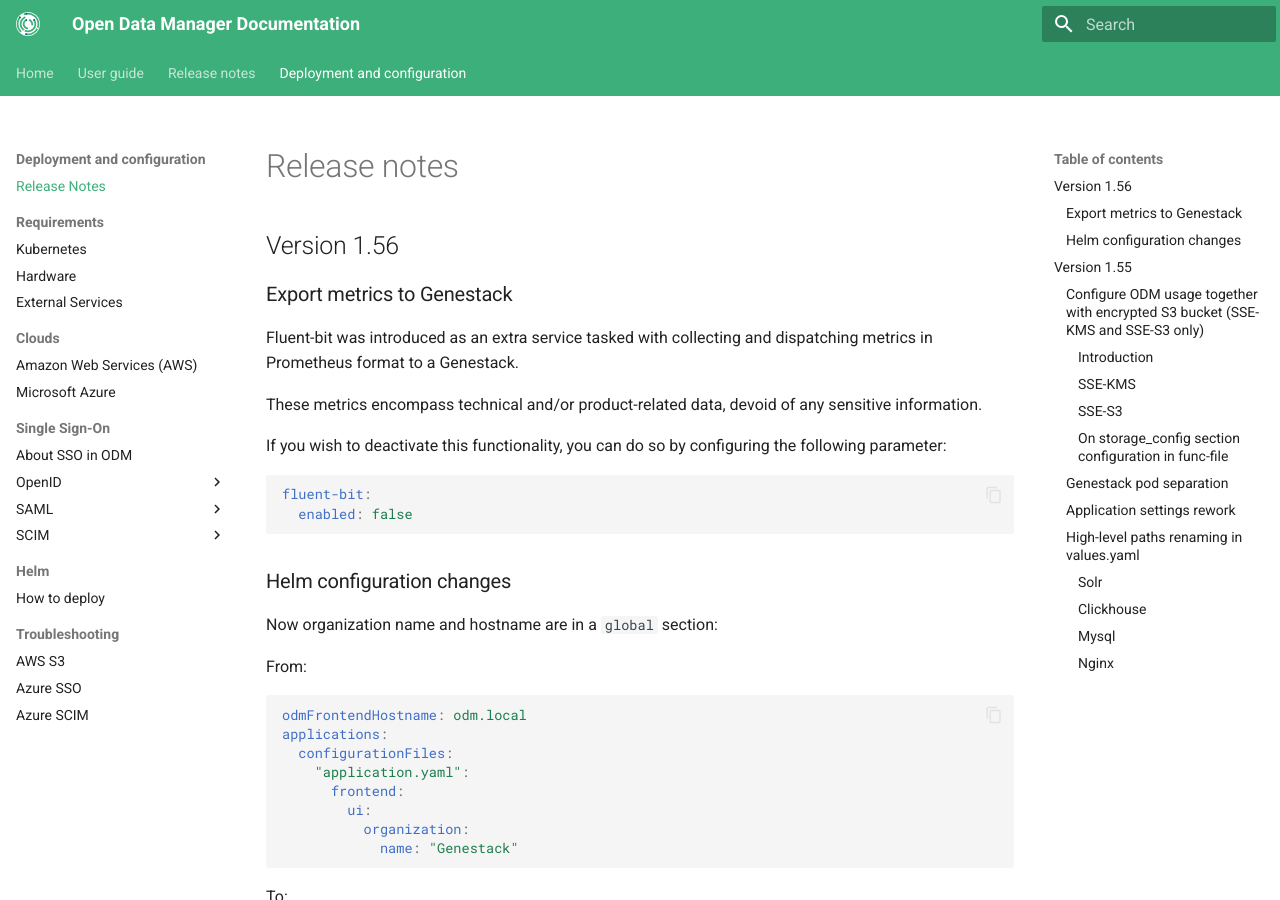
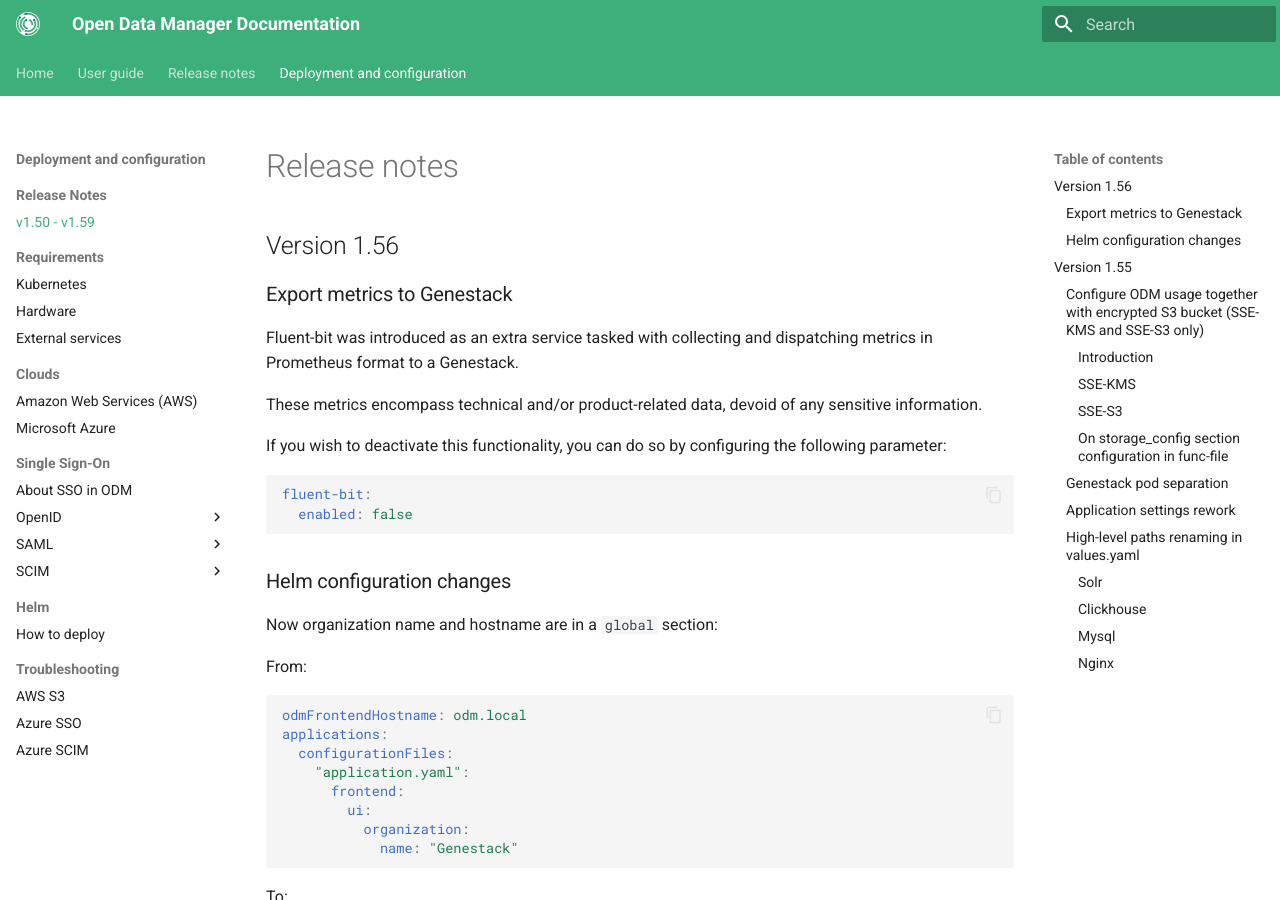
Before and after one commit to genestack/admin-docs, an MkDocs documentation site: the page built from docs/deployment/release-notes/v1.50-v1.59.md, in a window 1280 px wide and 900 px high. Built offline with MkDocs 1.6.1 and Material for MkDocs 9.7.7, drawn with Linux system fonts in a browser that asks for light colours; the version menu is left out.

Commit message:
[ODM-11081] changed approach to release notes

```diff
--- a/mkdocs.yml
+++ b/mkdocs.yml
@@ -29,11 +29,12 @@
         - Training Materials: user-guide/training-materials.md
     - Release notes: release-notes.md
     - Deployment and configuration:
-        - Release Notes: deployment/release-notes/release-notes.md
+        - Release Notes:
+            - v1.50 - v1.59: deployment/release-notes/v1.50-v1.59.md
         - Requirements:
             - Kubernetes: deployment/requirements/kubernetes.md
             - Hardware: deployment/requirements/hardware.md
-            - External Services: deployment/requirements/external-services.md
+            - External services: deployment/requirements/external-services.md
         - Clouds:
             - Amazon Web Services (AWS): deployment/clouds/aws.md
             - Microsoft Azure: deployment/clouds/azure.md
```
Also changed, not shown: docs/deployment/release-notes/v1.50-v1.59.md (renamed from docs/deployment/release-notes/release-notes.md).
